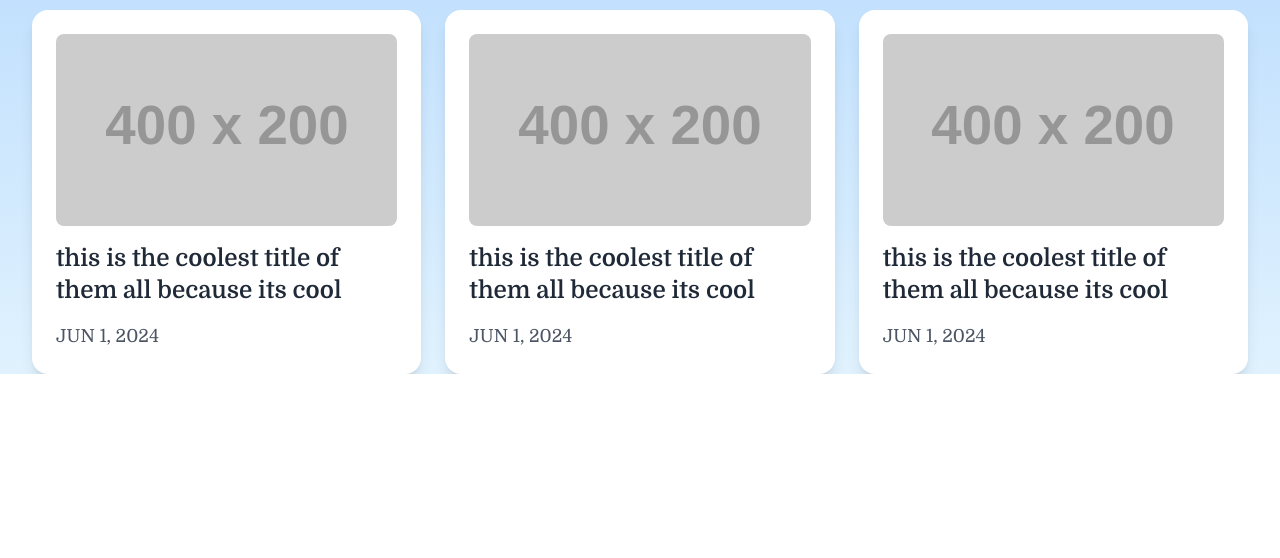
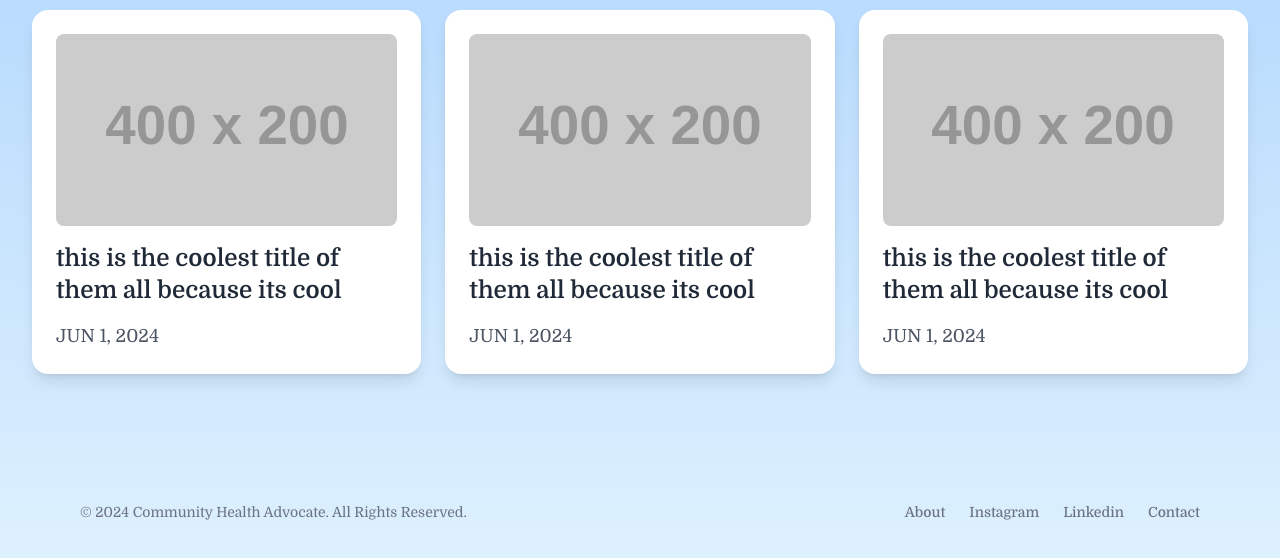
Before and after one commit to vy28/cha_utd, a plain HTML site: page index.html in a window 1280 px wide. Shown: the part 598-1156 px from the top of the page. Before the commit the page ends 972 px from the top, so only its background shows below. Drawn offline with nearby package versions, Linux system fonts and the light colour scheme; placeholder pictures from the web are drawn by us; a web font is replaced by a local one.

Commit message:
Addition of Footer
Added footer element to home page

```diff
--- a/index.html
+++ b/index.html
@@ -28,12 +28,12 @@
             <a href="#" class="text-gray-500 text-base sm:text-lg md:text-xl hover:text-black">Calendar</a>
             <a href="contact.html" class="text-gray-500 text-base sm:text-lg md:text-xl hover:text-black">Contact</a>
         </div>
-        <button class="bg-cyan-950 text-white px-4 sm:px-6 py-2 hover:bg-cyan-800 rounded-full text-base sm:text-lg md:text-xl mr-2 hidden md:block">Join Us</button>
+       <a href="contact.html"><button class="bg-cyan-950 text-white px-4 sm:px-6 py-2 hover:bg-cyan-800 rounded-full text-base sm:text-lg md:text-xl mr-2 hidden md:block">Join Us</button>
         <button id="menu-btn" class="md:hidden focus:outline-none">
             <svg class="w-6 h-6" fill="none" stroke="currentColor" viewBox="0 0 24 24" xmlns="http://www.w3.org/2000/svg">
                 <path stroke-linecap="round" stroke-linejoin="round" stroke-width="2" d="M4 6h16M4 12h16m-7 6h7"></path>
             </svg>
-        </button>
+        </button></a>
     </nav>
 
     <!-- Mobile Menu -->
@@ -90,6 +90,37 @@
         </div>
     </section>
 
+    <br>
+    <br>
+    <br>
+    <br>
+
+    <footer class="bg-white/[0.0] rounded-lg m-4 max-w-6xl mx-auto ">
+        <div class="w-full mx-auto max-w-screen-xl p-4 md:flex md:items-center md:justify-between">
+        <span class="text-sm text-gray-500 sm:text-center ">© 2024 <a href="https://flowbite.com/" class="hover:underline">Community Health Advocate</a>. All Rights Reserved.
+        </span>
+        <ul class="flex flex-wrap items-center mt-3 text-sm font-medium text-gray-500 dark:text-gray-400 sm:mt-0">
+            <li>
+                <a href="about.html" class="hover:underline me-4 md:me-6">About</a>
+            </li>
+            <li>
+                <a href="#" class="hover:underline me-4 md:me-6">Instagram</a>
+            </li>
+            <li>
+                <a href="#" class="hover:underline me-4 md:me-6">Linkedin</a>
+            </li>
+            <li>
+                <a href="contact.html" class="hover:underline">Contact</a>
+            </li>
+        </ul>
+        </div>
+    </footer>
+
+    <br>
+    <br>
+
+
+
     <!-- Script to handle the mobile menu toggle -->
     <script>
         const menuBtn = document.getElementById('menu-btn');
```
